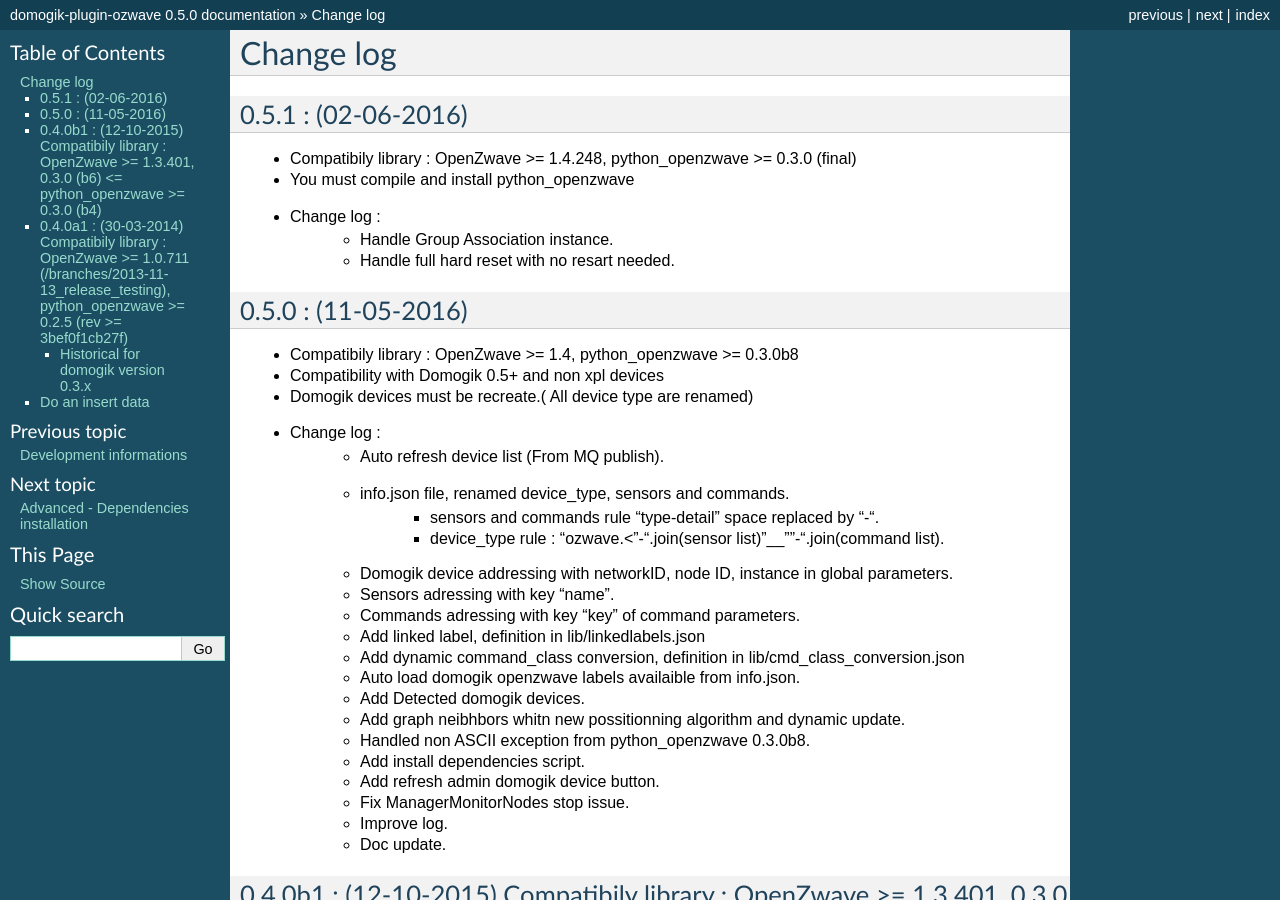
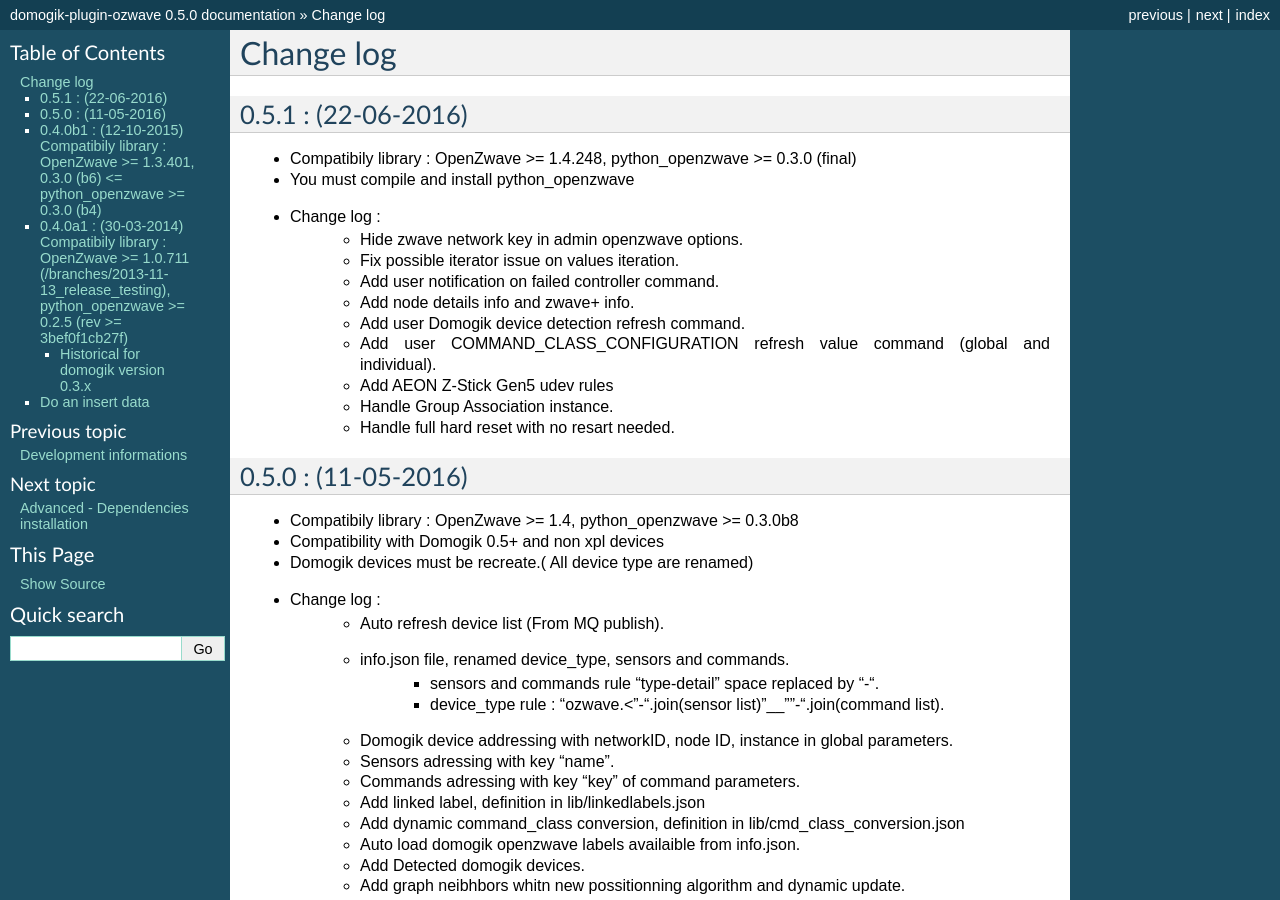
Before and after one commit to Nico0084/domogik-plugin-ozwave, a Sphinx documentation site: the page built from docs/changelog.txt, in a window 1280 px wide and 900 px high. Built offline with Sphinx 7.4.7, drawn with Linux system fonts in a browser that asks for light colours.

Commit message:
Update change log

```diff
--- a/docs/changelog.txt
+++ b/docs/changelog.txt
@@ -2,11 +2,18 @@
 Change log
 ==========
 
-0.5.1 : (02-06-2016)
+0.5.1 : (22-06-2016)
 --------------------
 * Compatibily library : OpenZwave >= 1.4.248, python_openzwave >= 0.3.0 (final)
 * You must compile and install python_openzwave
 - Change log :
+    - Hide zwave network key in admin openzwave options.
+    - Fix possible iterator issue on values iteration.
+    - Add user notification on failed controller command.
+    - Add node details info and zwave+ info.
+    - Add user Domogik device detection refresh command.
+    - Add user COMMAND_CLASS_CONFIGURATION refresh value command (global and individual).
+    - Add AEON Z-Stick Gen5 udev rules
     - Handle Group Association instance.
     - Handle full hard reset with no resart needed.
 
```
